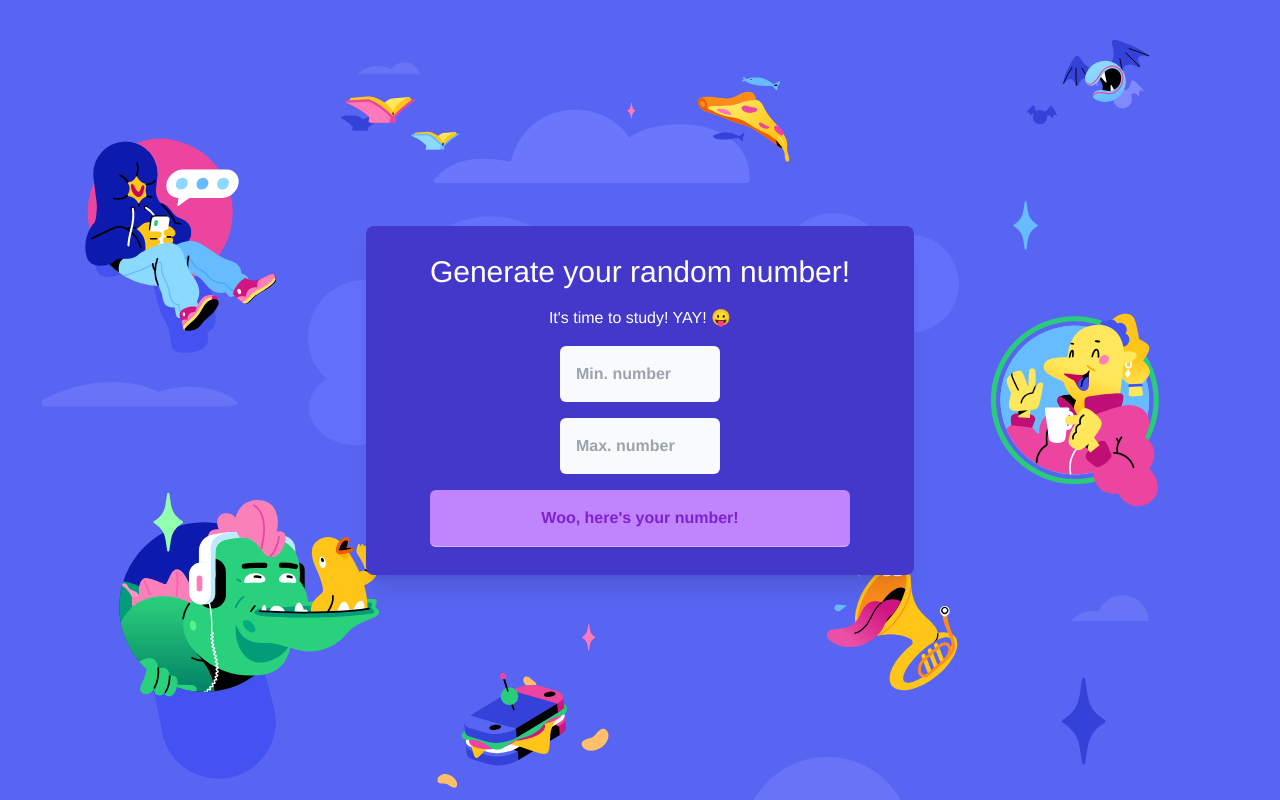
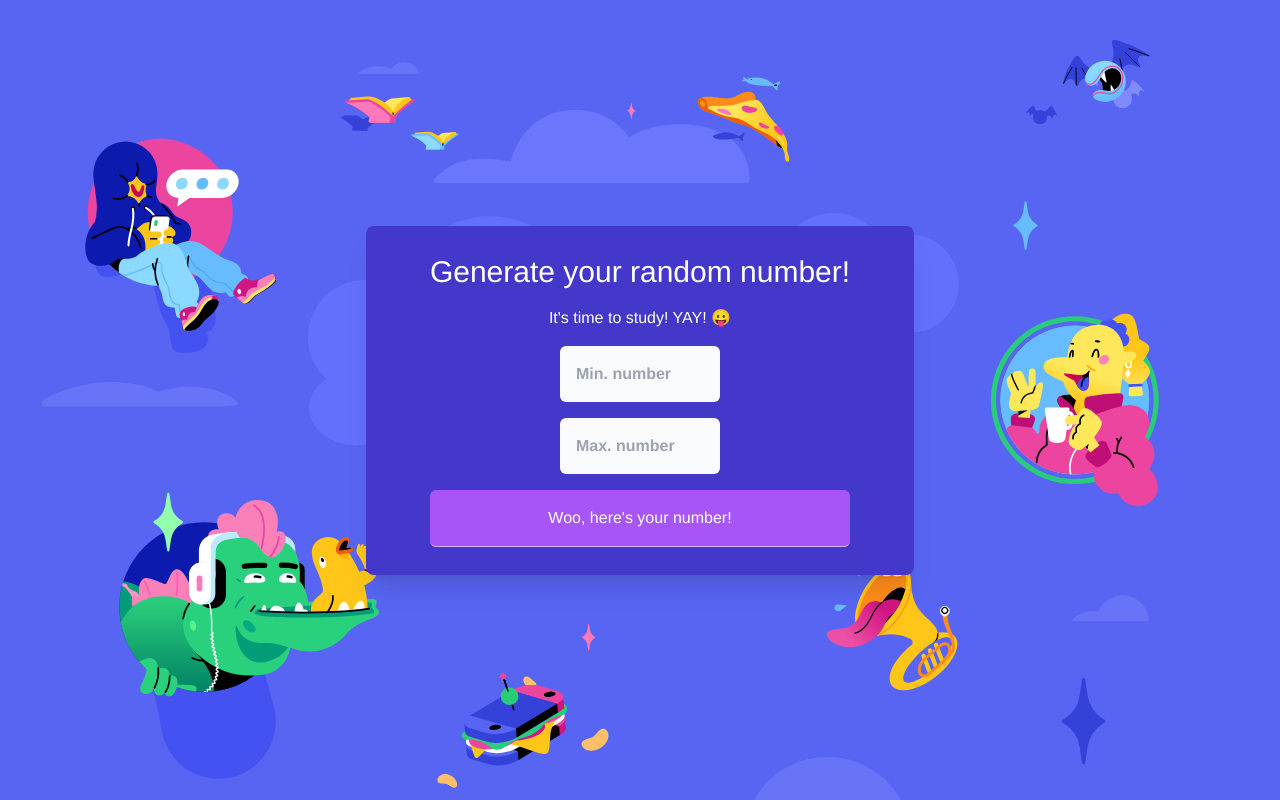
Before and after one commit to leventefrks/silly-random-number-generator, a Vue app: page / in a window 1280 px wide. Built offline with nearby package versions, Linux system fonts and the light colour scheme.

Commit message:
color changes

```diff
--- a/src/components/Random.vue
+++ b/src/components/Random.vue
@@ -1363,14 +1363,15 @@
           </div>
           <button
             @click="onRandomNumber"
-            class="w-full px-5 sm:px-9 py-2 sm:py-4 text-base font-semibold focus:ring-2 focus:ring-offset-2 focus:ring-offset-white focus:ring-purple-600 focus:outline-none transition-colors duration-200 rounded-md block border-b border-purple-300 bg-purple-400 hover:bg-purple-500 text-purple-700"
+            class="w-full px-5 sm:px-9 py-2 sm:py-4 text-base focus:ring-2 focus:ring-offset-2 focus:ring-offset-white focus:ring-purple-600 focus:outline-none transition-colors duration-200 rounded-md block border-b border-purple-300 bg-purple-500 hover:bg-purple-400 text-white"
           >
             Woo, here's your number!
           </button>
           <button
             v-if="randomNumber"
             @click="onReset"
-            class="w-full px-4 sm:px-9 py-2 sm:py-4 text-base font-semibold focus:ring-2 focus:ring-offset-2 focus:ring-offset-white focus:ring-red-600 focus:outline-none transition-colors duration-200 rounded-md block border-b border-red-300 bg-red-400 hover:bg-red-500 text-red-700"
+            class="w-full px-4 sm:px-9 py-2 sm:py-4 text-base focus:ring-2 focus:ring-offset-2 focus:ring-offset-white focus:ring-red-600 focus:outline-none transition-colors duration-200 rounded-md block border-b border-red-300 bg-red-500 hover:bg-red-400 text-white"
+            :class="{ 'fade-in': randomNumber }"
           >
             Reset!
           </button>
```
